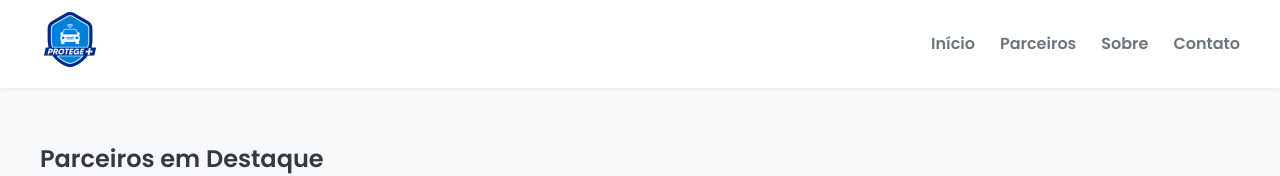
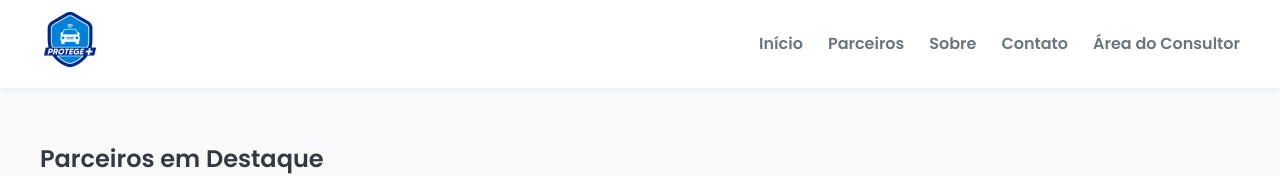
Before and after one commit to Adael-Oliveira/clubeprotegemais2.0, a plain HTML site: page index.html in a window 1280 px wide. Shown: the top 176 px of the page. Drawn offline with Linux system fonts and the light colour scheme.

Commit message:
Update index.html

```diff
--- a/index.html
+++ b/index.html
@@ -30,6 +30,8 @@
             <li><a href="#partners-dashboard">Parceiros</a></li>
             <li><a href="#sobre">Sobre</a></li>
             <li><a href="#contato">Contato</a></li>
+
+            <li><a href="consultor.html" id="consultor-link" class="btn-consultor">Área do Consultor</a></li>
         </ul>
     </nav>
 </header>
```
